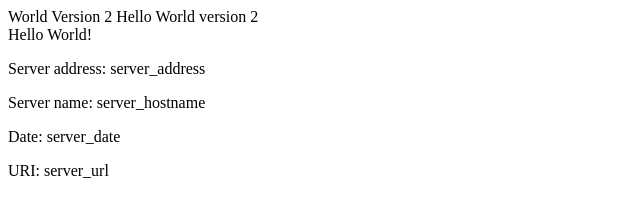
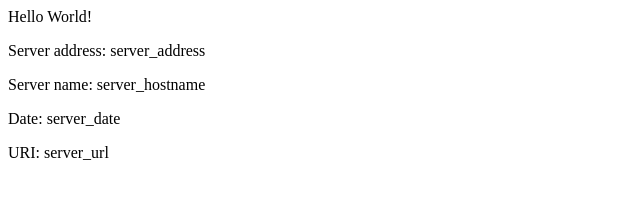
Before and after one commit to rajiv2607/eks-example, a plain HTML site: page src/index.html in a window 1280 px wide. Shown: the whole page, without its empty margins (0-640 px from the left). Drawn offline with Linux system fonts and the light colour scheme.

Commit message:
Revert "v2 Updating home page"
This reverts commit c00d5d66e8561ceb21c747f03c63535237cf90a6.

```diff
--- a/src/index.html
+++ b/src/index.html
@@ -1,11 +1,6 @@
 <head>
- World Version 2
-
-
-
-
-	<h>Hello World version 2</h>
-		</head>
+<title>Hello World</title>
+</head>
 <div class="info">
 <h>Hello World!</h>
 <p><span>Server&nbsp;address:</span> <span>server_address</span></p>
```
